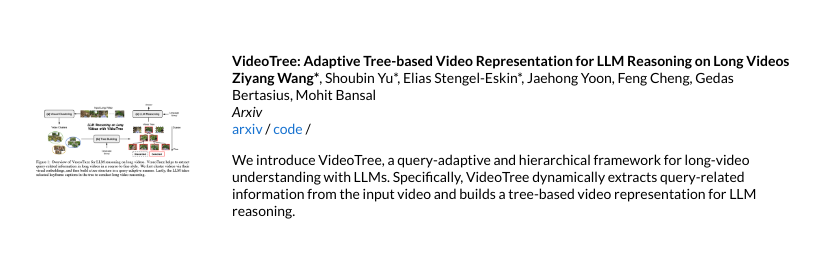
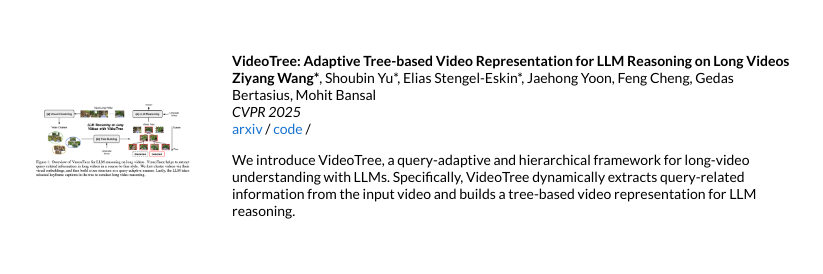
Before and after one commit to ZiyangW2000/ZiyangW2000.github.io, a Jekyll site: the page built from _posts/2016-06-27-vcsel.markdown, in a window 1280 px wide. Shown: the part 506-780 px from the top of the page, without its empty margins (228-1051 px from the left). Built offline with Jekyll 4.4.1, drawn with Linux system fonts in a browser that asks for light colours.

Commit message:
Update 2016-06-27-vcsel.markdown

```diff
--- a/_posts/2016-06-27-vcsel.markdown
+++ b/_posts/2016-06-27-vcsel.markdown
@@ -6,7 +6,7 @@ image: /images/videotree.png
 categories: research
 author: "Ziyang Wang, Shoubin Yu, Elias Stengel-Eskin, Jaehong Yoon, Feng Cheng, Gedas Bertasius, Mohit Bansal"
 authors: "<strong>Ziyang Wang*</strong>, Shoubin Yu*, Elias Stengel-Eskin*, Jaehong Yoon, Feng Cheng, Gedas Bertasius, Mohit Bansal"
-venue: "Arxiv"
+venue: "CVPR 2025"
 arxiv: https://arxiv.org/abs/2405.19209
 code: https://github.com/Ziyang412/VideoTree
 ---
```
